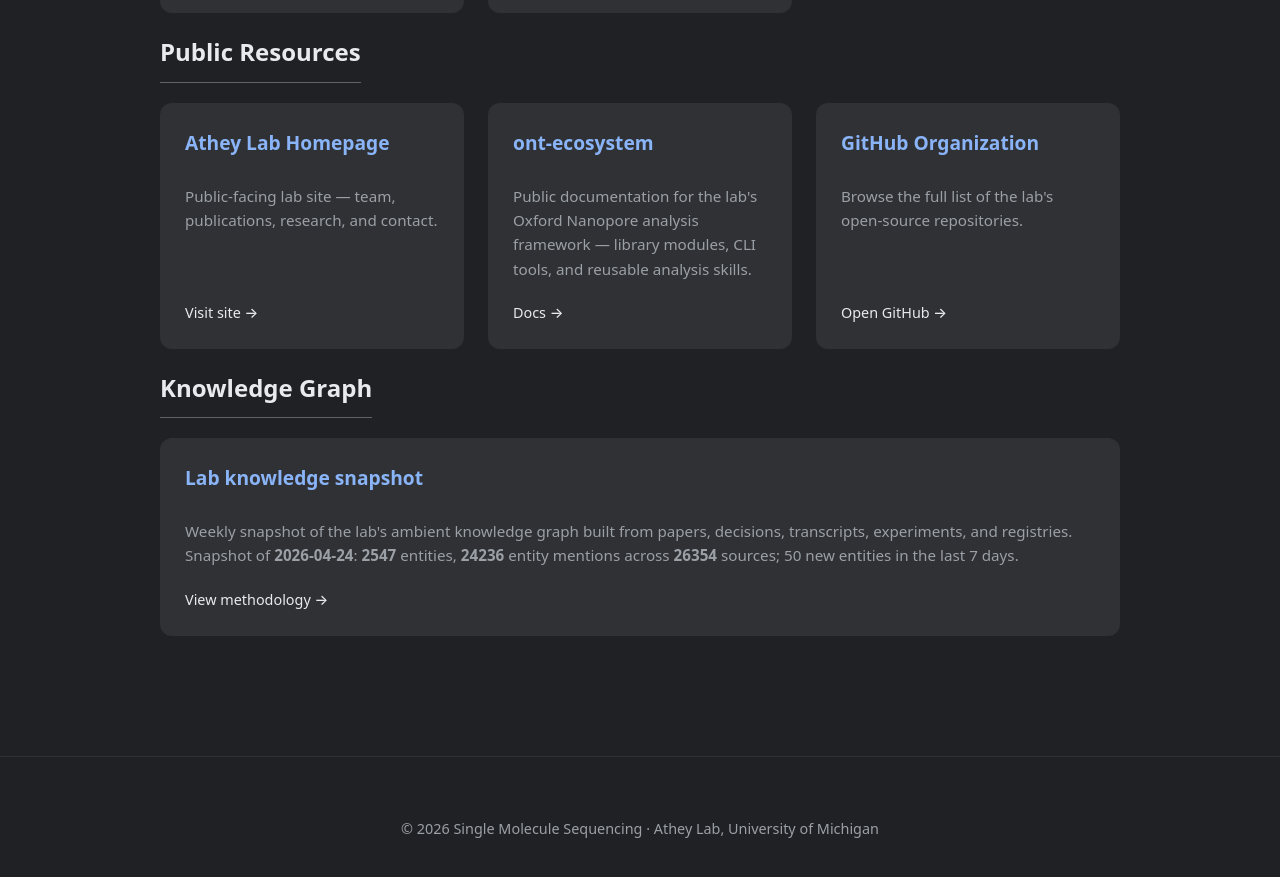
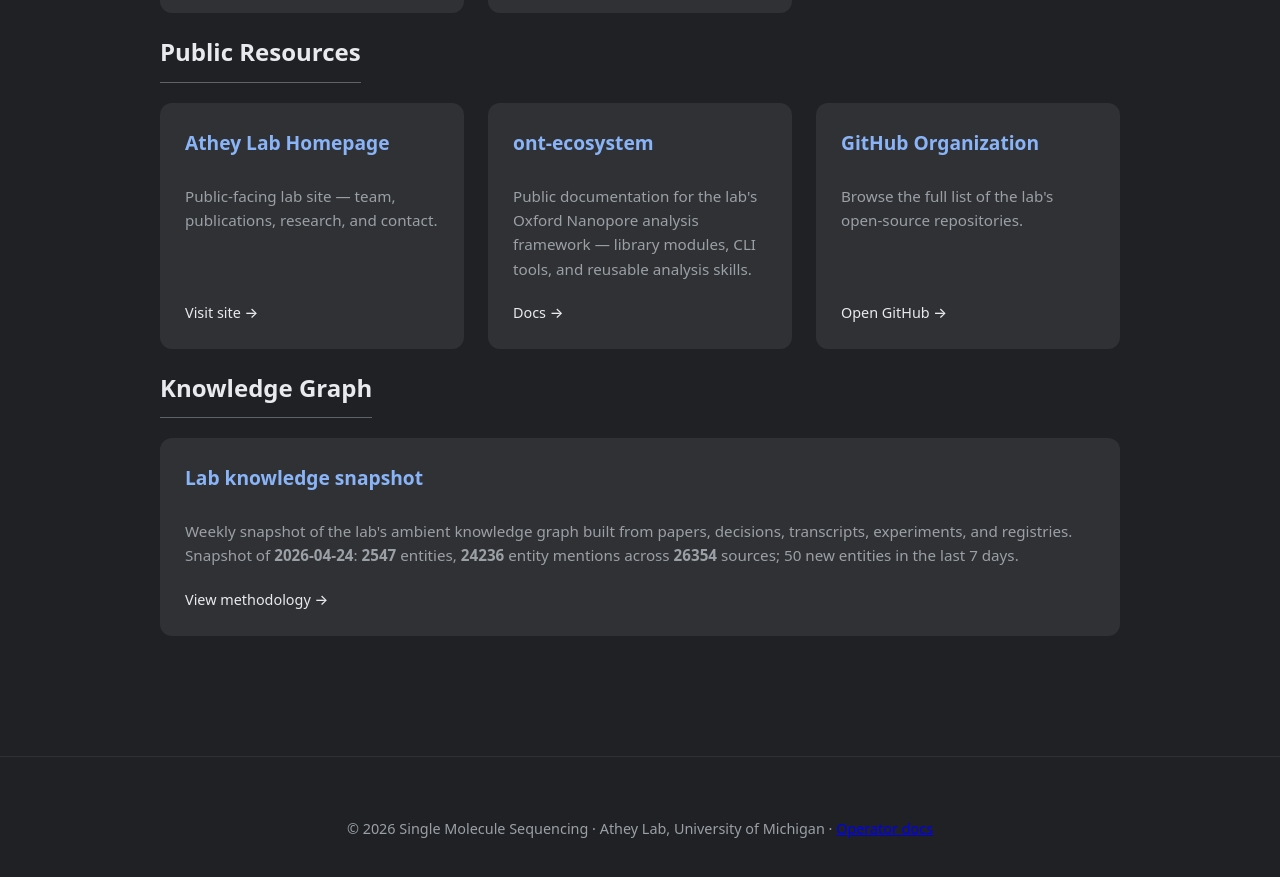
Before and after one commit to Single-Molecule-Sequencing/single-molecule-sequencing.github.io, a Jekyll site: the page built from index.html, in a window 1280 px wide and 900 px high, scrolled down 2432 px. Shown: the top 877 px of the window. Built offline with Jekyll 4.4.1, drawn with Linux system fonts in a browser that asks for light colours.

Commit message:
docs(footer): link to AUTOMATION.md for operator CD reference
Adds a small "Operator docs" link in the hub footer pointing to
ont-ecosystem/docs/AUTOMATION.md — the canonical reference for the
lab's continuous-delivery infrastructure (KG snapshots, Lab Pulse,
Link Health, landings refresh, report/paper PDF builds).

Co-Authored-By: Claude Opus 4.7 (1M context) <noreply@anthropic.com>

```diff
--- a/index.html
+++ b/index.html
@@ -138,6 +138,8 @@ title: Home
 
     <footer>
         &copy; 2026 Single Molecule Sequencing &middot; Athey Lab, University of Michigan
+        &middot;
+        <a href="https://github.com/Single-Molecule-Sequencing/ont-ecosystem/blob/main/docs/AUTOMATION.md">Operator docs</a>
     </footer>
 
 </body>
```
